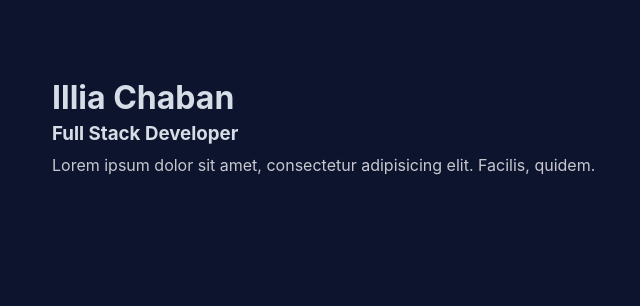
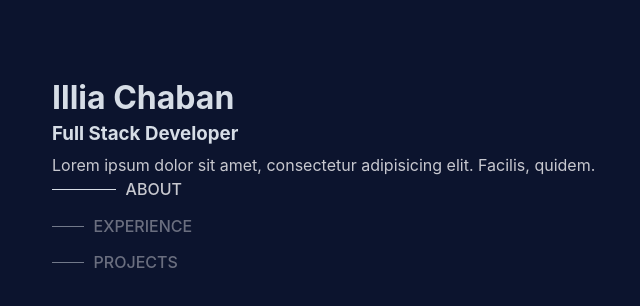
Before and after one commit to Illmix/illia-chaban, a React (Vite) app: page / in a window 1280 px wide. Shown: the top 306 px of the page, without its empty margins (288-928 px from the left). Built offline with nearby package versions, Linux system fonts and the light colour scheme.

Commit message:
active nav-item change on click

```diff
--- a/src/App.css
+++ b/src/App.css
@@ -42,12 +42,15 @@
     width: 2rem;
     height: 0.005rem;
     background-color: var(--heading-color);
-    opacity: 0.5;
+    transition: var(--transition);
 }
 
-.active .nav-indicator {
+.nav-link.active {
+    opacity: 1;
+}
+
+.active .nav-indicator{
     width: 4rem;
-    opacity: 1;
 }
 
 .nav-link {
@@ -55,15 +58,17 @@
     align-items: center;
     gap: .6rem;
     cursor: pointer;
+    opacity: 0.5;
     color: var(--heading-color);
+    transition: var(--transition);
 }
 
-.nav-link-text {
-    opacity: 0.5;
+.nav-link:hover {
+    opacity: 1;
 }
 
-.active .nav-link-text {
-    opacity: 1;
+.nav-link:hover .nav-indicator {
+    width: 4rem;
 }
 
 @media screen and (max-width: 1050px) {
--- a/src/index.css
+++ b/src/index.css
@@ -10,6 +10,7 @@
   --heading-color: rgba(226, 232, 240, .95);
   --text-color: rgba(210, 210, 216, 0.95);
   --page-width: 1280px;
+  --transition: 0.2s ease-in-out;
   font-family: Inter, system-ui, Roboto, Avenir, Helvetica, Arial, sans-serif;
   line-height: 1.5;
   font-weight: 400;
--- a/src/sections/header/Header.tsx
+++ b/src/sections/header/Header.tsx
@@ -1,9 +1,11 @@
 import HeaderInfo from "./components/HeaderInfo.tsx";
+import NavMenu from "../nav-menu/NavMenu.tsx";
 
 const Header = () => {
     return (
         <header>
             <HeaderInfo/>
+            <NavMenu/>
         </header>
     );
 };
--- a/src/sections/nav-menu/NavMenu.tsx
+++ b/src/sections/nav-menu/NavMenu.tsx
@@ -3,12 +3,22 @@ import {useState} from "react";
 
 const navigationButtons = [{label: 'About', link: '#about'}, {label: 'Experience', link: '#experience'}, {label: 'Projects', link: '#projects'}]
 const NavMenu = () => {
-    const [activeLink] = useState('#about');
+    const [activeLink, setActiveLink] = useState('#about');
+
+    const handleNavClick = (link: string) => {
+        setActiveLink(link);
+    };
+
     return (
         <ul className="nav-menu">
             {navigationButtons.map(button =>
                 <li key={button.link}>
-                    <NavItem label={button.label} link={button.link} active={button.link === activeLink}/>
+                    <NavItem
+                        label={button.label}
+                        link={button.link}
+                        active={button.link === activeLink}
+                        onClick={() => handleNavClick(button.link)}
+                    />
                 </li>
             )}
         </ul>
--- a/src/sections/nav-menu/components/NavItem.tsx
+++ b/src/sections/nav-menu/components/NavItem.tsx
@@ -2,11 +2,16 @@ interface NavItemsProps {
     label: string;
     link: string;
     active: boolean;
+    onClick: () => void;
 }
 
-const NavItem = ({label, link, active}: NavItemsProps) => {
+const NavItem = ({label, link, active, onClick}: NavItemsProps) => {
     return (
-        <a href={link} className={"nav-link " + (active ? "active" : "")}>
+        <a
+            href={link}
+            className={`nav-link ${active ? "active" : ""}`}
+            onClick={onClick}
+        >
             <span className="nav-indicator"></span>
             <span className="nav-link-text">
                 {label}
```
